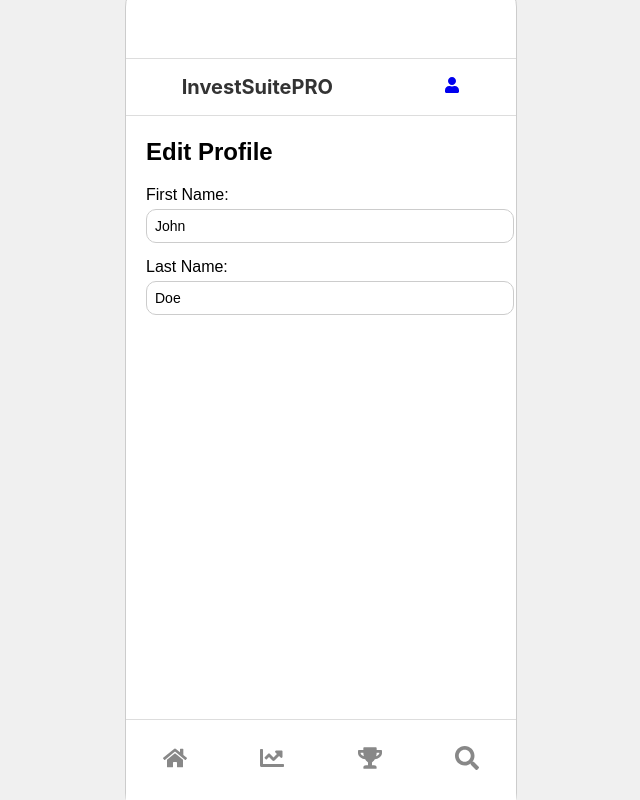
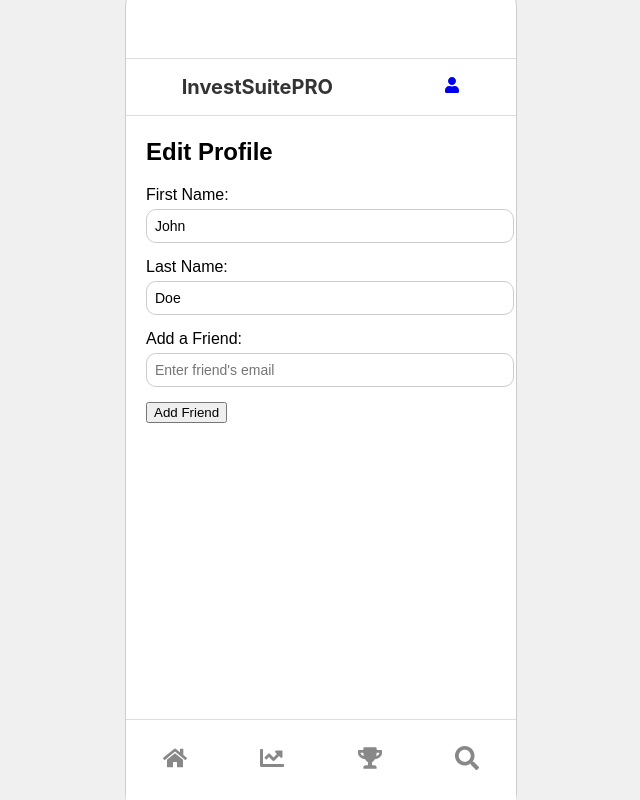
Before and after one commit to Holy-Hack-2025/Team-22-The-Fintastic-Beasts-Investsuite, a React (Create React App) app in the folder investsuite/: page /profilepage in a window 1280 px wide. Shown: the whole page, without its empty margins (319-959 px from the left). Built offline with nearby package versions, Linux system fonts and the light colour scheme.

Commit message:
added a friend invite

```diff
--- a/investsuite/src/Components/Profilepage.js
+++ b/investsuite/src/Components/Profilepage.js
@@ -3,6 +3,11 @@ import React, { useState } from "react";
 function ProfilePage() {
   const [firstName, setFirstName] = useState("John");
   const [lastName, setLastName] = useState("Doe");
+  const [email, setEmail] = useState("");
+
+  const handleEmailChange = (event) => {
+    setEmail(event.target.value);
+  };
 
   return (
     <div className="content-area">
@@ -30,6 +35,16 @@ function ProfilePage() {
             onChange={(e) => setLastName(e.target.value)}
           />
         </div>
+        <div className="input-group">
+          <label>Add a Friend:</label>
+          <input
+            type="email"
+            placeholder="Enter friend's email"
+            value={email}
+            onChange={handleEmailChange}
+          />
+        </div>
+        <button>Add Friend</button>
       </div>
     </div>
   );
--- a/investsuite/src/index.css
+++ b/investsuite/src/index.css
@@ -237,6 +237,6 @@ h2 {
 
 .leaderboard-item .score {
   font-size: 18px;
-  color: #4caf50;
+  color: #000;
   font-weight: bold;
 }
```
